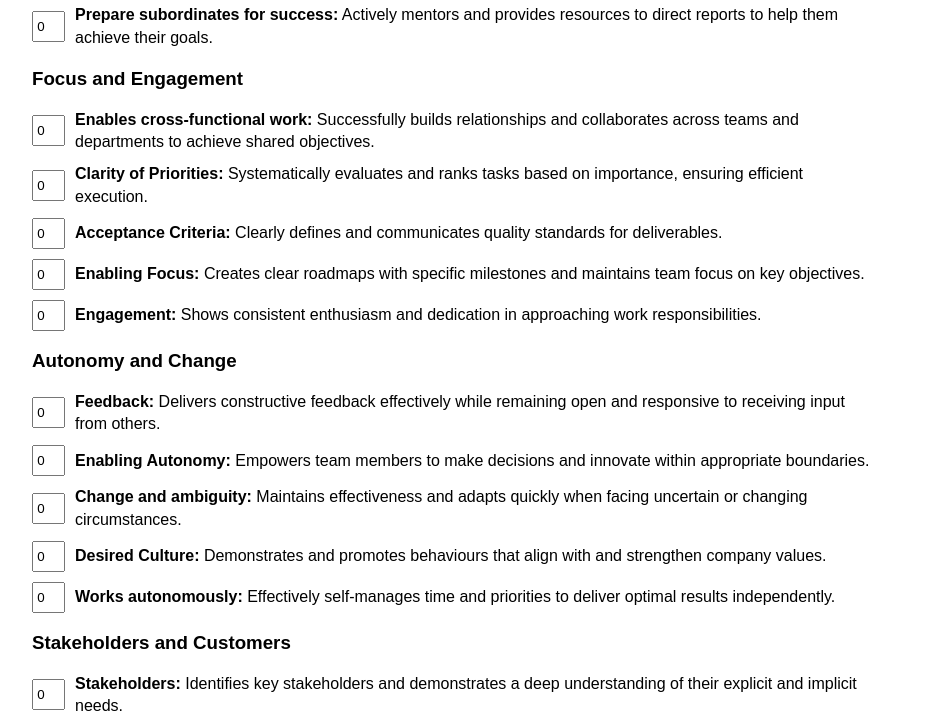
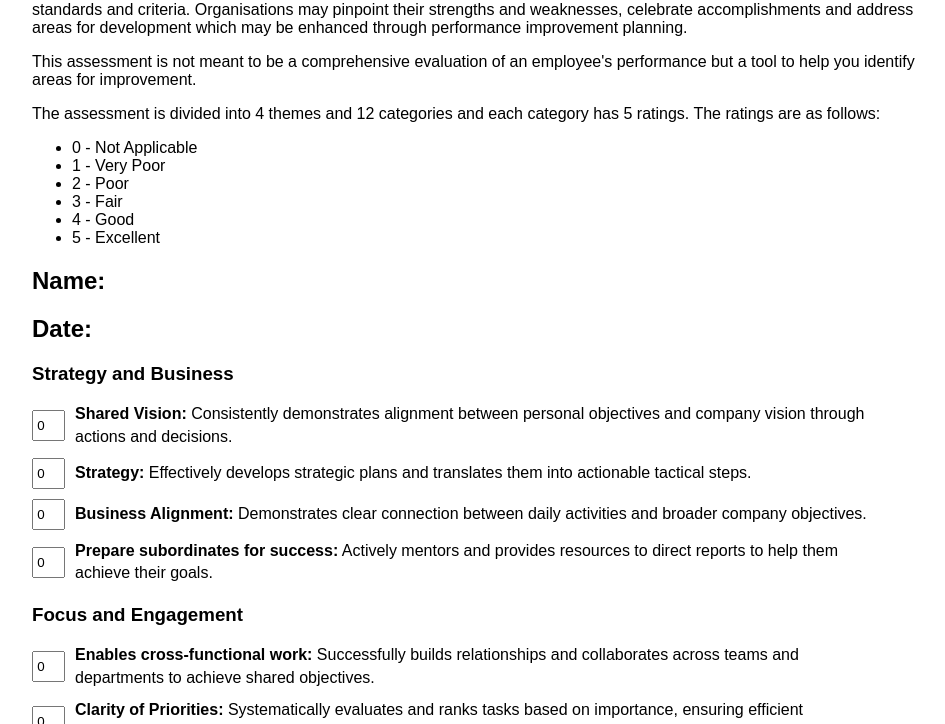
Before and after one commit to pcaronde/pythonPolarArea, a plain HTML site: page index.html in a window 1280 px wide. Shown: the part 321-1045 px from the top of the page, without its empty margins (158-1103 px from the left). Drawn offline with Linux system fonts and the light colour scheme.

Commit message:
Improved assessment description and added logo

```diff
--- a/index.html
+++ b/index.html
@@ -3,7 +3,7 @@
 <head>
     <meta charset="UTF-8">
     <meta name="viewport" content="width=device-width, initial-scale=1.0">
-    <title>Assessment Form</title>
+    <title>Performance Assessment</title>
     <style>
         body {
             font-family: Arial, sans-serif;
@@ -35,8 +35,22 @@
     </style>
 </head>
 <body>
-    <h1>Assessment Form</h1>
-    <h2>Date:</h2>
+    <img height="200" src="logo.png" width="200">
+    <h1>Performance Assessment</h1>
+    The main goal of a performance assessment is to evaluate an employee's job performance in accordance with predefined standards and criteria.
+    Organisations may pinpoint their strengths and weaknesses, celebrate accomplishments and address areas for development which may be enhanced through performance improvement planning.
+    <p>This assessment is not meant to be a comprehensive evaluation of an employee's performance but a tool to help you identify areas for improvement.</p>
+    <p>The assessment is divided into 4 themes and 12 categories and each category has 5 ratings. The ratings are as follows:</p>
+    <ul>
+        <li>0 - Not Applicable</li>
+        <li>1 - Very Poor</li>
+        <li>2 - Poor</li>
+        <li>3 - Fair</li>
+        <li>4 - Good</li>
+        <li>5 - Excellent</li>
+    </ul>
+    <h2>Name: </h2>
+    <h2>Date: </h2>
 
     <form id="inputForm">
         <h3>Strategy and Business</h3>
@@ -56,7 +70,6 @@
             <input type="number" id="subordinatesForSuccess" name="subordinatesForSuccess" min="0" max="5" value="0">
             <label for="subordinatesForSuccess"><strong>Prepare subordinates for success:</strong> Actively mentors and provides resources to direct reports to help them achieve their goals.</label>
         </div>
-
         <h3>Focus and Engagement</h3>
         <div class="field">
             <input type="number" id="crossFunctionalTeams" name="crossFunctionalTeams" min="0" max="5" value="0">
```
